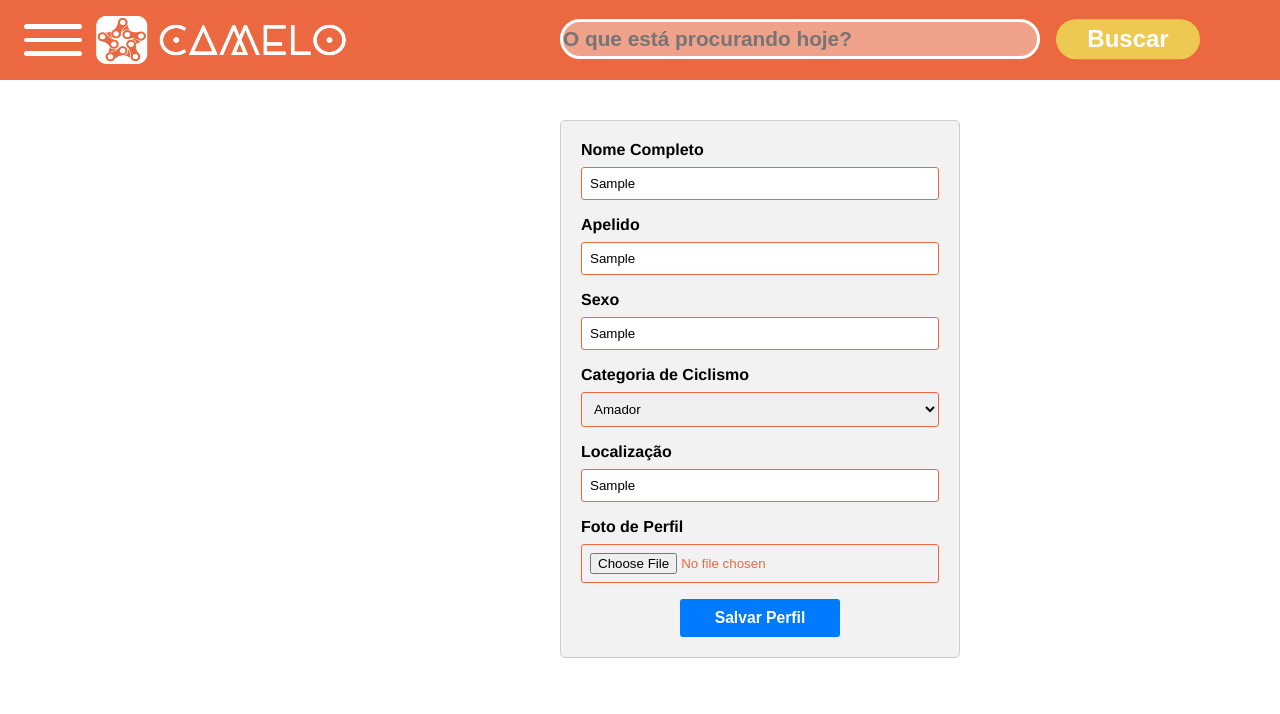
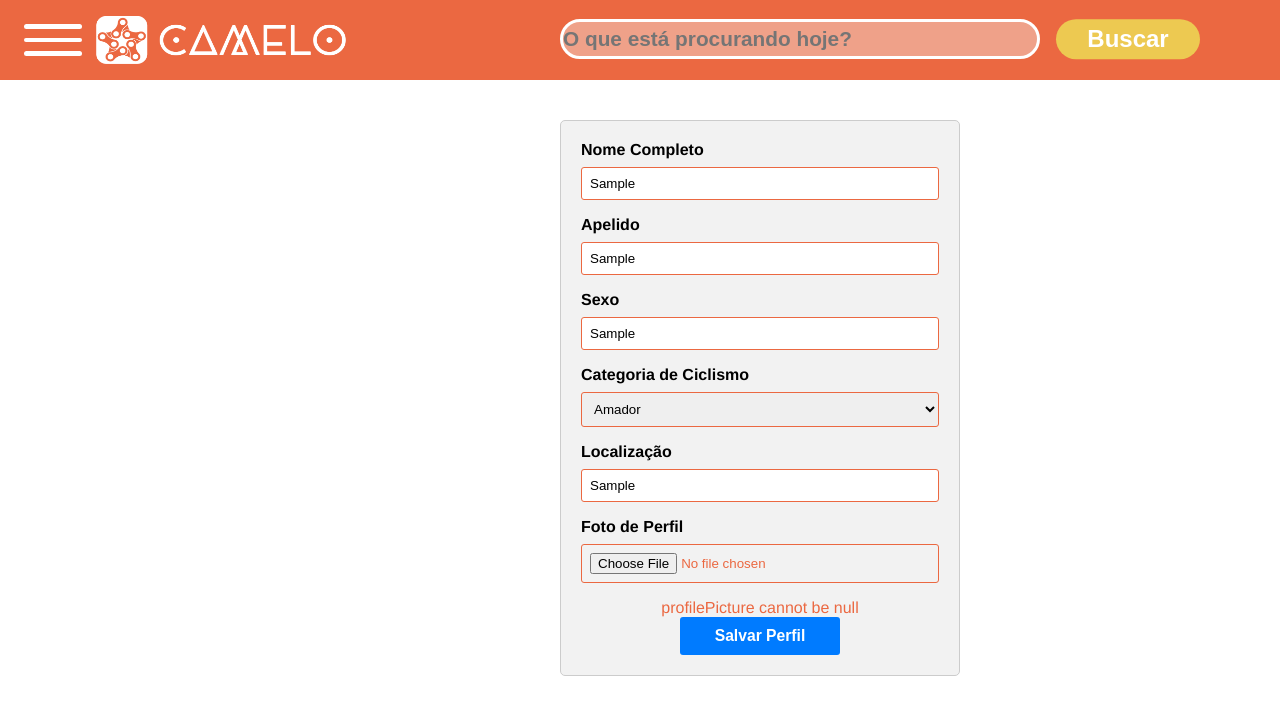
Before and after one commit to portal-ciclismo/front, a React (Create React App) app in the folder app-ciclismo/: page /cadastroperfil in a window 1280 px wide. Both pictures are taken after typing "Sample", "Sample", "Sample", "Sample" into the empty fields and a click on the button "Salvar Perfil". Shown: the top 714 px of the page. Built offline with nearby package versions, Linux system fonts and the light colour scheme.

Commit message:
usando formik

```diff
--- a/app-ciclismo/src/pages/CadastroPerfil.js
+++ b/app-ciclismo/src/pages/CadastroPerfil.js
@@ -1,41 +1,47 @@
 import React, { useState } from 'react';
-import '../pages/CadastroPerfil';
+import { Formik, Form, Field, ErrorMessage } from 'formik';
+import * as Yup from 'yup';
+import api from '../services/api';
+import { useNavigate } from 'react-router-dom';
 import BarraDePesquisa from '../components/BarraDePesquisa';
 
 function CadastroPerfil() {
-  const [profileData, setProfileData] = useState({
+  const navigate = useNavigate();
+
+  const initialProfileData = {
     fullName: '',
     nickname: '',
     sexo: '',
-    cyclingCategory: '',
+    cyclingCategory: 'AMADOR',
     location: '',
     profilePicture: null,
+  };
+
+  const profileSchema = Yup.object().shape({
+    fullName: Yup.string().required('Campo obrigatório'),
+    nickname: Yup.string().required('Campo obrigatório'),
+    sexo: Yup.string().required('Campo obrigatório'),
+    cyclingCategory: Yup.string().required('Campo obrigatório'),
+    location: Yup.string().required('Campo obrigatório'),
+    profilePicture: Yup.mixed(),
   });
 
-  const handleChange = (e) => {
-    const { name, value, type, files } = e.target;
-    if (type === 'file') {
-      const selectedFile = files[0];
-      if (selectedFile) {
-        if (['image/jpeg', 'image/jpg', 'image/png', 'image/gif'].includes(selectedFile.type)) {
-          setProfileData({
-            ...profileData,
-            [name]: selectedFile,
+  const handleSubmit = (values) => {
+    const formData = new FormData();
+    formData.append('fullName', values.fullName);
+    formData.append('nickname', values.nickname);
+    formData.append('sexo', values.sexo);
+    formData.append('cyclingCategory', values.cyclingCategory);
+    formData.append('location', values.location);
+    formData.append('profilePicture', values.profilePicture);
+
+    api.post('/profile', formData)
+      .then((response) => {
+        navigate('/perfil');
+      })
+      .catch((error) => {
+        navigate('/perfil');
       });
-        } else {
-          alert('Por favor, selecione um arquivo de imagem válido.');
-        }
-      }
-    } else {
-      setProfileData({
-        ...profileData,
-        [name]: value,
-      });
-    }
-  };
-
-  const handleSubmit = (e) => {
-    e.preventDefault();
   };
 
   return (
@@ -43,85 +49,62 @@ function CadastroPerfil() {
       <BarraDePesquisa />
 
       <div className="form-container">
-        <form onSubmit={handleSubmit}>
+        <Formik
+          initialValues={initialProfileData}
+          validationSchema={profileSchema}
+          onSubmit={handleSubmit}
+        >
+          <Form>
             <div className="form-cadastro-perfil">
               <label className="form-label" htmlFor="fullName">
                 Nome Completo
               </label>
-            <input
-              type="text"
-              name="fullName"
-              value={profileData.fullName}
-              onChange={handleChange}
-              className="form-input"
-            />
+              <Field type="text" name="fullName" className="form-input" />
+              <ErrorMessage name="fullName" component="div" className="error" />
             </div>
             <div className="form-cadastro-perfil">
               <label className="form-label" htmlFor="nickname">
                 Apelido
               </label>
-            <input
-              type="text"
-              name="nickname"
-              value={profileData.nickname}
-              onChange={handleChange}
-              className="form-input"
-            />
+              <Field type="text" name="nickname" className="form-input" />
+              <ErrorMessage name="nickname" component="div" className="error" />
             </div>
             <div className="form-cadastro-perfil">
               <label className="form-label" htmlFor="sexo">
                 Sexo
               </label>
-            <input
-              type="text"
-              name="sexo"
-              value={profileData.sexo}
-              onChange={handleChange}
-              className="form-input"
-            />
+              <Field type="text" name="sexo" className="form-input" />
+              <ErrorMessage name="sexo" component="div" className="error" />
             </div>
             <div className="form-cadastro-perfil">
               <label className="form-label" htmlFor="cyclingCategory">
                 Categoria de Ciclismo
               </label>
-            <select
-              name="cyclingCategory"
-              value={profileData.cyclingCategory}
-              onChange={handleChange}
-              className="form-input"
-            >
+              <Field as="select" name="cyclingCategory" className="form-input">
                 <option value="AMADOR">Amador</option>
                 <option value="PROFISSIONAL">Profissional</option>
-            </select>
+              </Field>
+              <ErrorMessage name="cyclingCategory" component="div" className="error" />
             </div>
             <div className="form-cadastro-perfil">
               <label className="form-label" htmlFor="location">
                 Localização
               </label>
-            <input
-              type="text"
-              name="location"
-              value={profileData.location}
-              onChange={handleChange}
-              className="form-input"
-            />
+              <Field type="text" name="location" className="form-input" />
+              <ErrorMessage name="location" component="div" className="error" />
             </div>
             <div className="form-cadastro-perfil">
               <label className="form-label" htmlFor="profilePicture">
                 Foto de Perfil
               </label>
-            <input
-              type="file"
-              name="profilePicture"
-              accept="image/jpeg, image/jpg, image/png, image/gif"
-              onChange={handleChange}
-              className="form-input"
-            />
+              <Field type="file" name="profilePicture" accept="image/jpeg, image/jpg, image/png, image/gif" className="form-input" />
+              <ErrorMessage name="profilePicture" component="div" className="error" />
             </div>
             <button type="submit" className="form-button">
               Salvar Perfil
             </button>
-        </form>
+          </Form>
+        </Formik>
       </div>
     </div>
   );
```
Lines whose indentation alone changed are shown as unchanged.
